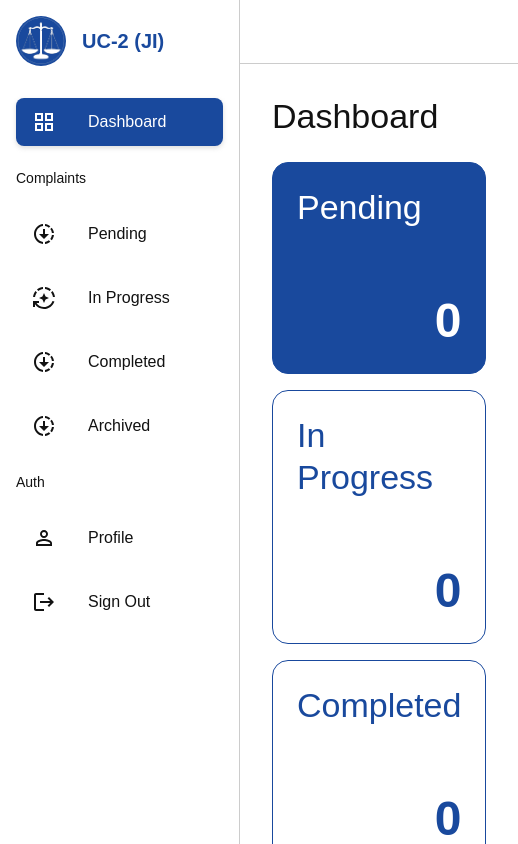
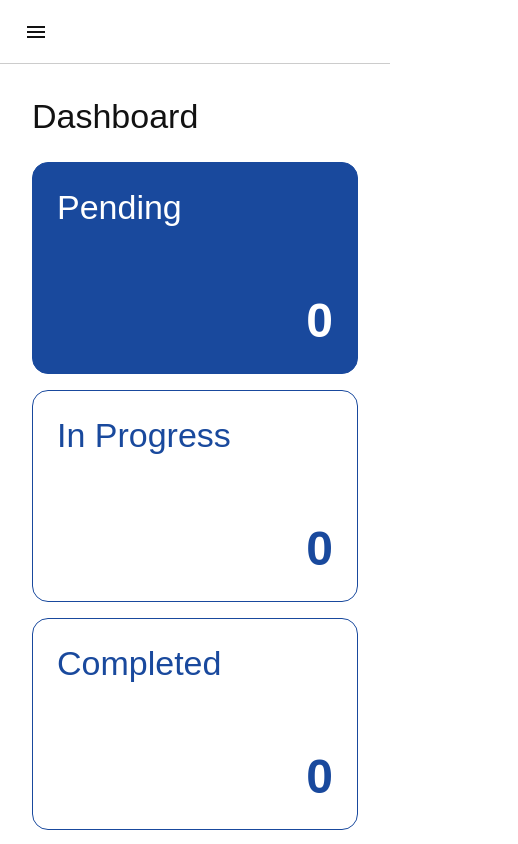
Before and after one commit to MuhammadHamzaSiddiqui1662/whatsapp-chatbot-frontend, a React (Vite) app: page / in a window 390 px wide. Shown: the whole page, 518 px wide, since content can reach past the window. Built offline with nearby package versions, Linux system fonts and the light colour scheme.

Commit message:
feat: mobile responsiveness

```diff
--- a/src/Body.tsx
+++ b/src/Body.tsx
@@ -1,17 +1,52 @@
-import { Box } from "@mui/material";
+import { Box, useMediaQuery } from "@mui/material";
 import { Outlet } from "react-router-dom";
 import Navbar from "./components/Navbar/Navbar";
 import Header from "./components/Header/Header";
+import { useState } from "react";
 
 const headerHeight = 64;
 const navBarWidth = 240;
 
 export default function Body() {
+  const isMobile = useMediaQuery("(max-width: 768px)");
+  const [isMenuOpen, setIsMenuOpen] = useState(false);
+
   return (
-    <Box height={"100%"} display={"flex"}>
-      <Navbar width={navBarWidth} />
+    <Box
+      height={"100%"}
+      display={"flex"}
+      position={"relative"}
+      sx={
+        isMobile && isMenuOpen
+          ? {
+              "&:before": {
+                content: '""',
+                position: "absolute",
+                top: 0,
+                left: 0,
+                width: "100%",
+                height: "100%",
+                backdropFilter: "blur(2px)",
+                zIndex: 100,
+                bgcolor: "#00000033",
+              },
+            }
+          : undefined
+      }
+      onClick={isMobile ? () => setIsMenuOpen(false) : undefined}
+    >
+      <Navbar
+        width={navBarWidth}
+        isMobile={isMobile}
+        isOpen={isMenuOpen}
+        onClose={() => setIsMenuOpen(false)}
+      />
       <Box display={"flex"} flexDirection={"column"} width={"100%"}>
-        <Header height={headerHeight} />
+        <Header
+          height={headerHeight}
+          isMobile={isMobile}
+          toggleMenu={() => setIsMenuOpen((prev) => !prev)}
+        />
         <Box
           height={"100%"}
           maxHeight={`calc(100% - ${headerHeight}px)`}
--- a/src/components/Header/Header.tsx
+++ b/src/components/Header/Header.tsx
@@ -1,12 +1,33 @@
 import { Box } from "@mui/material";
+import MenuIcon from "@mui/icons-material/Menu";
 
-export default function Header({ height }: { height?: number }) {
+export default function Header({
+  height,
+  isMobile,
+  toggleMenu,
+}: {
+  height?: number;
+  isMobile: boolean;
+  toggleMenu: () => void;
+}) {
   return (
     <Box
       width={"100%"}
       minHeight={height || 64}
       borderBottom={1}
       borderColor={"#ccc"}
-    ></Box>
+      display={"flex"}
+      alignItems={"center"}
+      px={3}
+    >
+      {isMobile ? (
+        <MenuIcon
+          onClick={(e) => {
+            e.stopPropagation();
+            toggleMenu();
+          }}
+        />
+      ) : undefined}
+    </Box>
   );
 }
--- a/src/components/Navbar/Navbar.tsx
+++ b/src/components/Navbar/Navbar.tsx
@@ -16,7 +16,17 @@ import LogoutIcon from "@mui/icons-material/Logout";
 import DownloadingIcon from "@mui/icons-material/Downloading";
 import AutoModeIcon from "@mui/icons-material/AutoMode";
 
-export default function Navbar({ width }: { width?: number }) {
+export default function Navbar({
+  width,
+  isMobile,
+  isOpen,
+  onClose,
+}: {
+  width?: number;
+  isMobile: boolean;
+  isOpen: boolean;
+  onClose: () => void;
+}) {
   let [searchParams] = useSearchParams();
 
   return (
@@ -28,6 +38,14 @@ export default function Navbar({ width }: { width?: number }) {
       height={"100%"}
       borderRight={1}
       borderColor={"#ccc"}
+      position={isMobile ? "absolute" : undefined}
+      left={isOpen ? 0 : "-100%"}
+      bgcolor={"#fff"}
+      zIndex={100}
+      onClick={(e) => e.stopPropagation()}
+      sx={{
+        transition: "0.3s all linear",
+      }}
     >
       <Box p={2} display={"flex"} alignItems={"center"} gap={2}>
         <img
```
